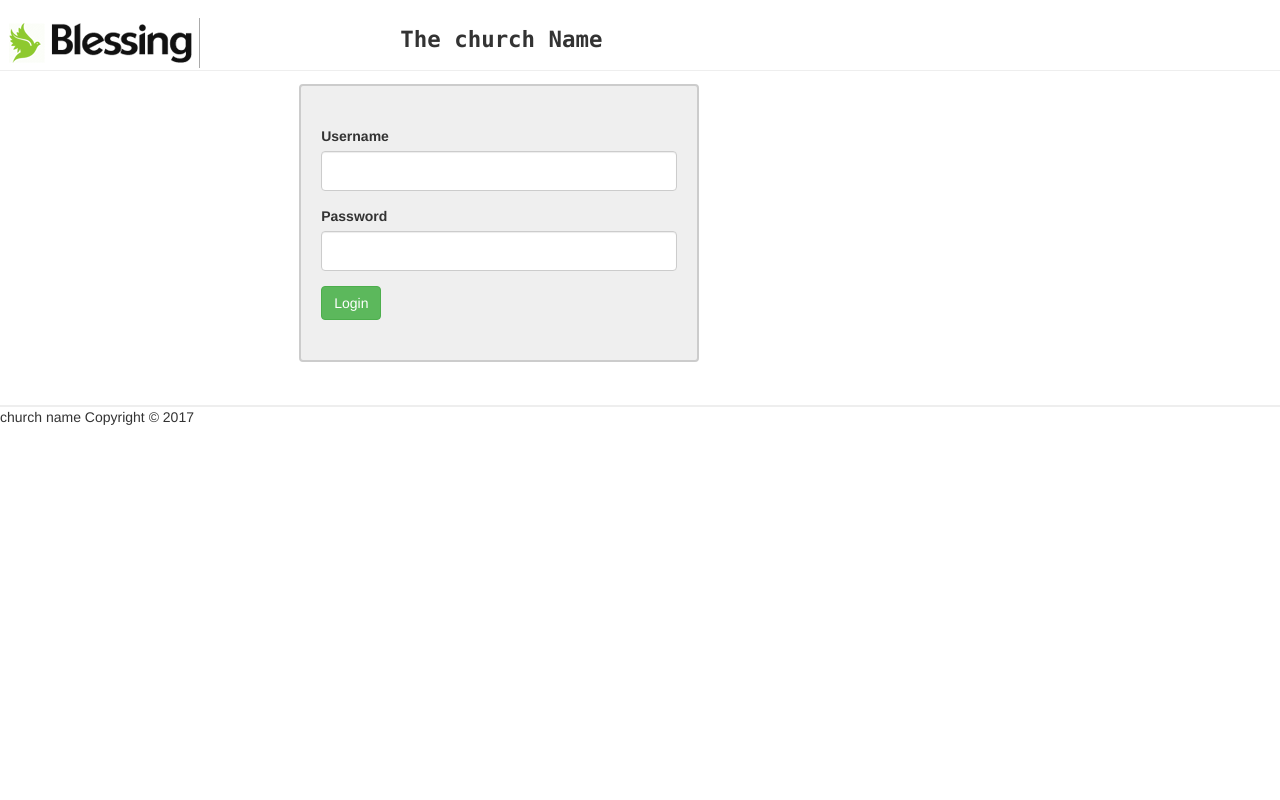
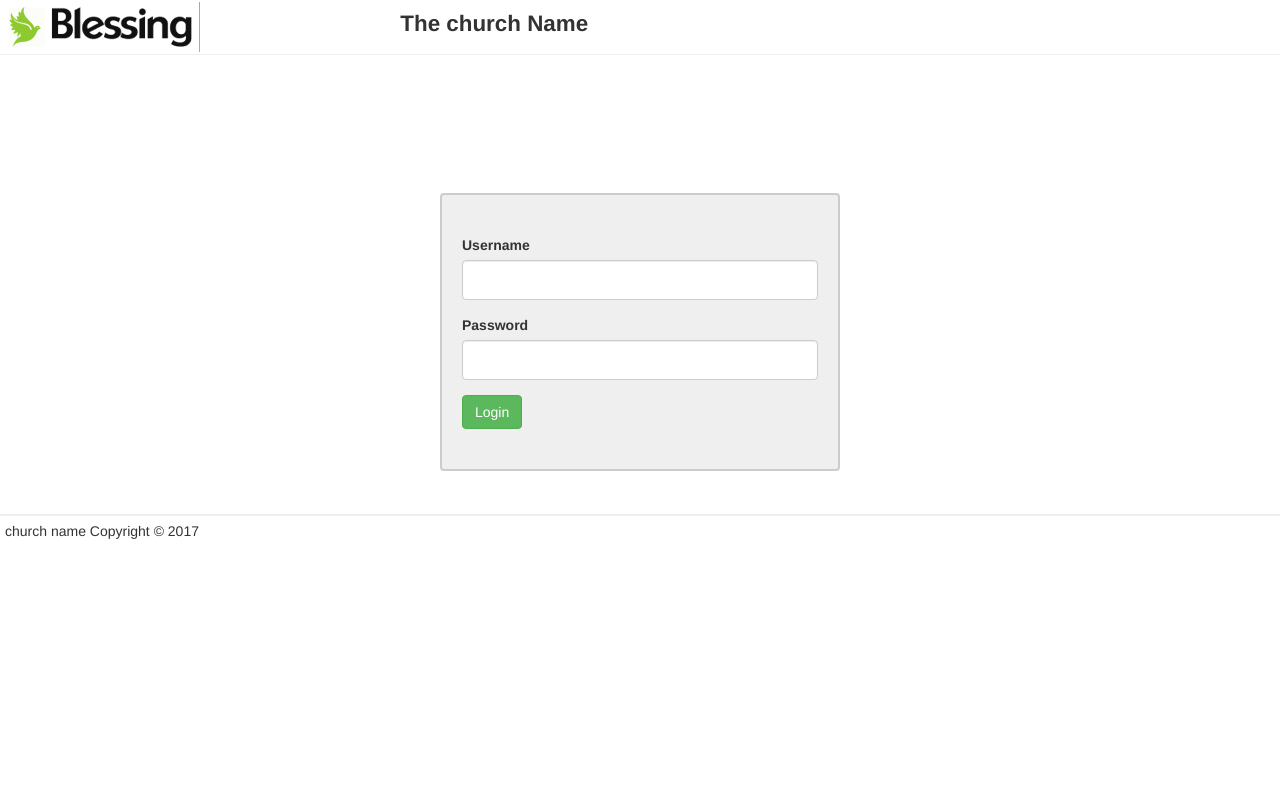
Before and after one commit to bamobravo/cim, a CodeIgniter app: page /database/st/signin in a window 1280 px wide. Run offline with CodeIgniter, Linux system fonts and the light colour scheme; data that the repository does not hold is empty.

Commit message:
fixed the page template

```diff
--- a/application/controllers/Adm.php
+++ b/application/controllers/Adm.php
@@ -35,6 +35,7 @@ class Adm extends CI_Controller
 	private function getDashboardInfo()
 	{
 		$result = array();
+		$result['title']='Church Information';
 		return $result;
 	}
 }
--- a/application/controllers/St.php
+++ b/application/controllers/St.php
@@ -53,7 +53,8 @@ class St extends CI_Controller {
 	}
 	public function signin()
 	{
-		$this->load->view('login');
+		$data['title']='Login';
+		$this->load->view('login',$data);
 	}
 	private function validateUser($username,$password)
 	{
--- a/application/views/login.php
+++ b/application/views/login.php
@@ -17,6 +17,11 @@
 	</div>
 	</form>
 </div>
+<style type="text/css">
+	.content{
+		width: auto!important;
+	}
+</style>
 <?php include 'includes/footer.php' ?>
 <script type="text/javascript" src='<?=base_url() ?>js/jquery.min.js' ></script>
 <script type="text/javascript">
--- a/css/custom.css
+++ b/css/custom.css
@@ -1,8 +1,13 @@
-body,html{
+html{
 	margin: 0;
 	padding: 0;
-	min-height: 100%;
-	position: relative;
+	min-height: 100%!important;
+	/*position: relative;*/
+}
+body{
+min-height: 100%;
+position: absolute;
+width: 100%;
 }
 .header{
 	height: 70px;
@@ -17,6 +22,7 @@ body,html{
 .footer{
 	border-top: 2px solid #eee;
 	height: 50px;
+	padding: 5px;
 }
 .no-float{
 	float: none!important;
@@ -31,6 +37,7 @@ body,html{
 	border: solid 2px #ccc;
 	background-color: #efefef;
 	border-radius: 4px;
+	margin-top: 10%;
 }
 input[type=text],input[type=password]{
 	height: 40px;
@@ -57,9 +64,9 @@ input[type=text],input[type=password]{
 	border-bottom: thin solid #ddd;
 }
 .logout-text{
-	margin-top: 35px;
-	margin-left: 15px;
-
+	margin-top: 18px;
+	margin-right: 15px;
+	font-size: 1.2em;
 }
 .sidebar ul{
 	list-style: none;
@@ -79,11 +86,21 @@ cursor: pointer;
 	min-width: 400px;
 	margin-bottom: 0;
 	padding: 0;
+	position: absolute;
+	width: 100%;
+	height: auto;
+	width: auto;
+	left: 0;
+	right: 0;
+	top: 0;
+	bottom: 0;
+
 }
 .page-header div{
 	display: inline-block;
 	height: 100%;
 	padding:5px;
+	position: relative;
 }
 .site-logo{
 	padding-right: 10px;
@@ -94,7 +111,7 @@ cursor: pointer;
 	margin-left: 15%;
 	font-weight: bold;
 	font-size: 1.6em;
-	font-family: mMenlo, Monaco, Consolas, "Courier New", monospace;
+	/*font-family: mMenlo, Monaco, Consolas, "Courier New", monospace;*/
 }
 .fr{
 	float: right;
--- a/includes/footer.php
+++ b/includes/footer.php
@@ -2,6 +2,6 @@
 <div class="footer">
 	<div>church name Copyright &copy; 2017</div>
 </div>
-</div>
+<!-- </div> -->
 </body>
 </html>
--- a/includes/header.php
+++ b/includes/header.php
@@ -13,9 +13,12 @@
 		<img src="<?=base_url('img/logo-2.png') ?>"  / alt="site logo" />
 	</div>
 	<div class="page-title">The church Name</div>
-	<div>
-		<a href="<?php echo base_url('auth/logout')?>" class='fr logout-text'></a>
-	</div>
+	<?php if ($this->session->userdata('logged')): ?>
+		<div class=' logout-text fr'>
+			<a href="<?php echo base_url('auth/logout')?>" >logout</a>
+		</div>
+	<?php endif ?>
+
 		<div class="clearfix"></div>
 	</div>
 	<div class="clearfix"></div>
```
